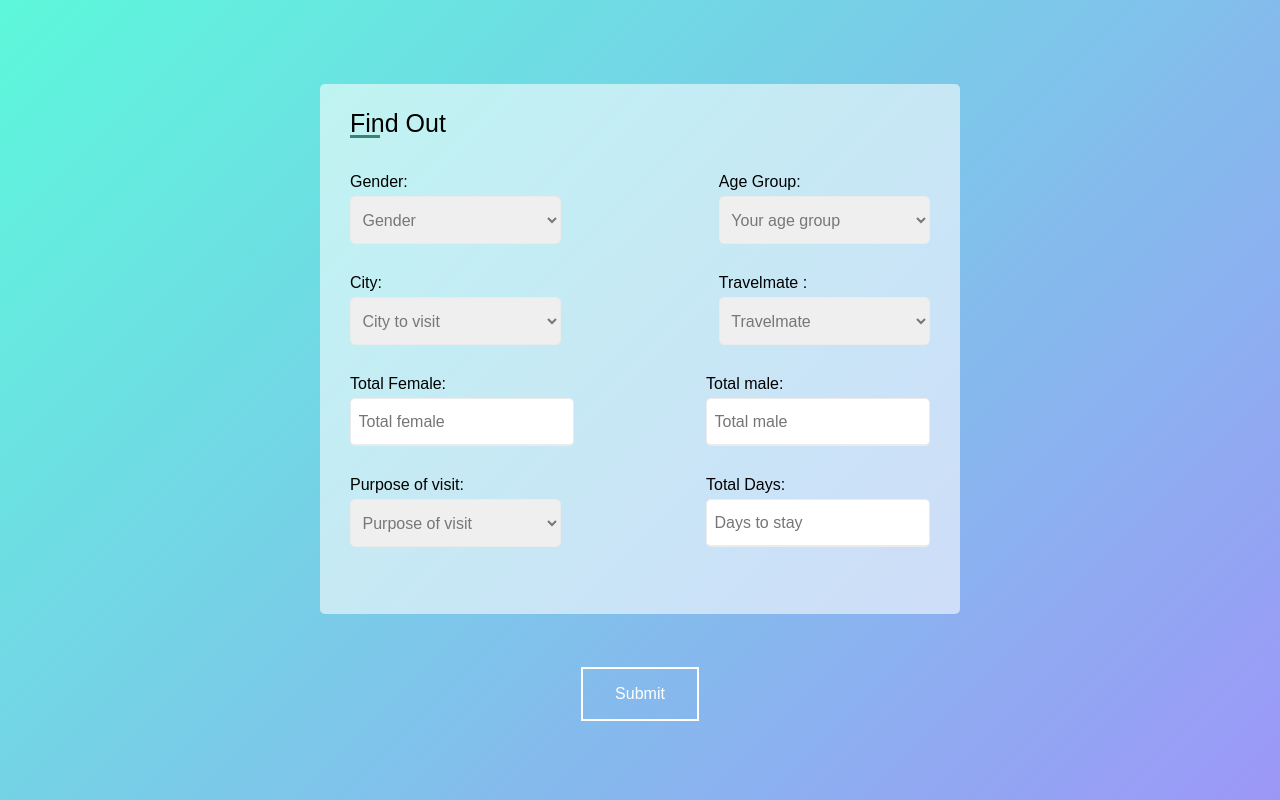
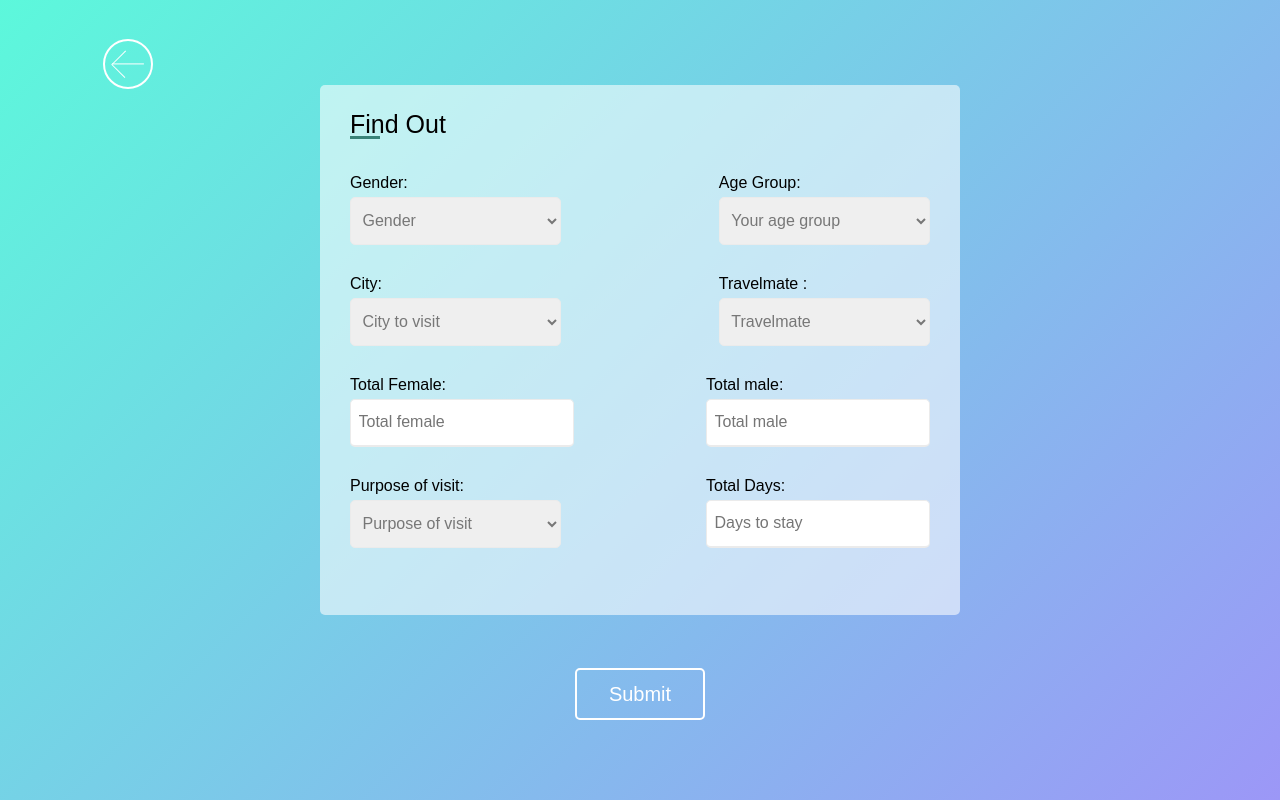
Before and after one commit to Cyebukayire/tourism-landing-page, a plain HTML site: page survey1.html in a window 1280 px wide. Drawn offline with Linux system fonts and the light colour scheme.

Commit message:
add back button

```diff
--- a/assets/survey.css
+++ b/assets/survey.css
@@ -126,16 +126,20 @@
     max-width: 15rem;
     text-align: center;
     margin-top: 3rem;
-    padding: 1rem 2rem;
-    /* background-color: #EFEFEF; */
+    padding: 0.8rem 2rem;
     border: 2px solid white;
     cursor: pointer;
-    /*color: #EF6E09;*/
-    /* color: #2F2E41; */
     color: white;
     text-decoration: none;
+    font-size: 20px;
+    border-radius: 5px;
+    transition: 1s;
   }
 
+  .btn-submit:hover {
+    background-color: white;
+    color: #2F2E41;
+  }
   .user-details .input-box input, .form-control {
     border-radius: 5px;
     border: 1px solid rgb(235, 235, 235);
@@ -189,3 +193,66 @@
       width: 0;
     }
   }
+
+
+
+
+  /* BACK BTN */
+
+.back-button{
+  width:50px;
+  height:50px;
+  position: absolute;
+  top: 8%;
+  left: 10%;
+  transform: translate(-50%, -50%);
+  border-radius:50%;
+  border:white 2px solid;
+  overflow:hidden;
+  /* transition:background 0.3s ease; */
+  }
+
+.back-button .back .arrow-wrap{
+    left:-50%;
+  }
+.back-button:hover{
+  background:white;
+  }
+.back-button:hover .arrow-wrap span{
+    background: #9c97f7;
+    transition: 0.5s;
+  }
+  .back-button .arrow-wrap{
+    display:block;
+    position:absolute;
+    height:70%;
+    width:70%;
+    top: 50%;
+    left: 50%;
+    transform: translate(-50%, -50%);
+    transition:left 0.3s ease;
+  }
+  .back-button .arrow-wrap span{
+    height:1px;
+    left:0;
+    top:50%;
+    background: white;
+    position:absolute;
+    display:block;
+
+    /* transition:background 0.3s ease; */
+  }
+  .back-button .arrow-wrap .arrow-part-1{
+    width:100%;
+    transform: translate(0, -50%);
+  }
+  .back-button .arrow-wrap .arrow-part-2{
+    width:60%;
+    transform: rotate(-45deg);
+    transform-origin: 0 0;
+  }
+  .back-button .arrow-wrap .arrow-part-3{
+    width:60%;
+    transform: rotate(45deg);
+    transform-origin: 0 0;
+  }
--- a/survey1.html
+++ b/survey1.html
@@ -11,6 +11,13 @@
 
     <div class="container">
         <!-- <h1>How much are you likely to spend?</h1> -->
+        <div class="back-button">
+          <div class="arrow-wrap">
+            <span class="arrow-part-1"></span>
+            <span class="arrow-part-2"></span>
+            <span class="arrow-part-3"></span>
+          </div>
+        </div>
         <div class="form">
         <div class="title">Find Out</div>
         <form action="#" method="post">
```
